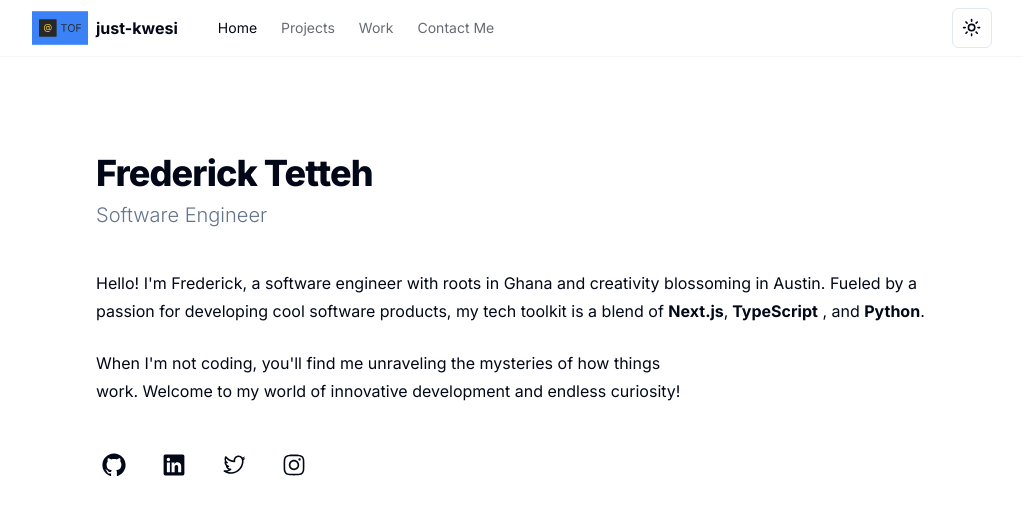
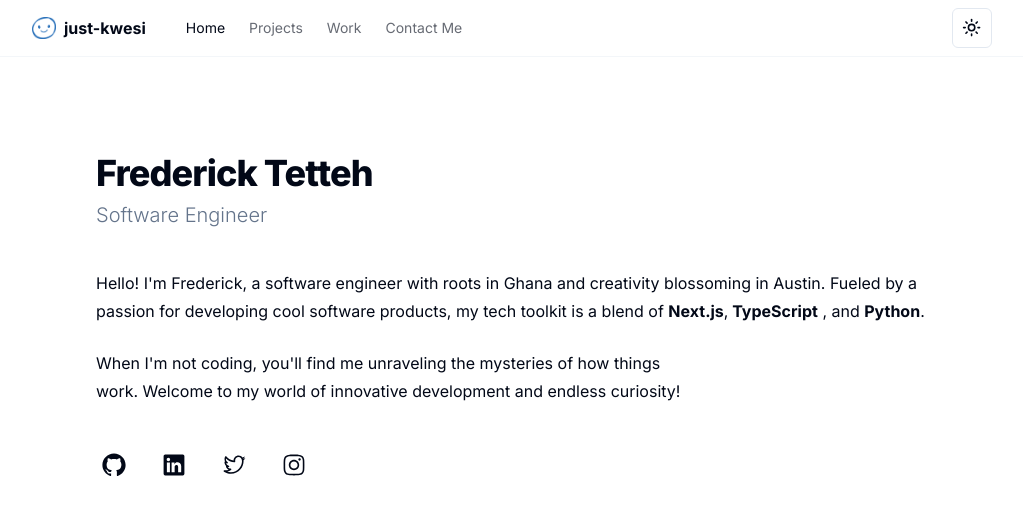
Before and after one commit to just-kwesi/portfolio-v2, a Next.js app: page / in a window 1280 px wide. Shown: the top 514 px of the page, without its empty margins (128-1151 px from the left). Built offline with nearby package versions, Linux system fonts and the light colour scheme.

Commit message:
product page: changed logo

```diff
--- a/src/app/ui/FullNav.tsx
+++ b/src/app/ui/FullNav.tsx
@@ -1,10 +1,11 @@
 'use client'
 import { usePathname } from 'next/navigation'
-import { NavItem } from '@/lib/types'
 import Link from 'next/link'
 import { cn } from '@/lib/utils'
 import { Icons } from '@/app/ui/icons'
 import { siteConfig } from '@/config/site'
+import Image from 'next/image'
+import logo from '@/public/logo.png'
 
 export function FullNav() {
   const pathname = usePathname()
@@ -12,7 +13,7 @@ export function FullNav() {
   return (
     <div className="mr-4 hidden sm:flex">
       <Link href="/" className="mr-10 flex items-center space-x-2">
-        <Icons.logo className="h-6 w-6" />
+        <Image src={logo} width={24} height={24} alt="logo" />
         <span className="hidden font-bold sm:inline-block">
           {siteConfig.name}
         </span>
```
Also changed, not shown: src/public/logo.png (added).
